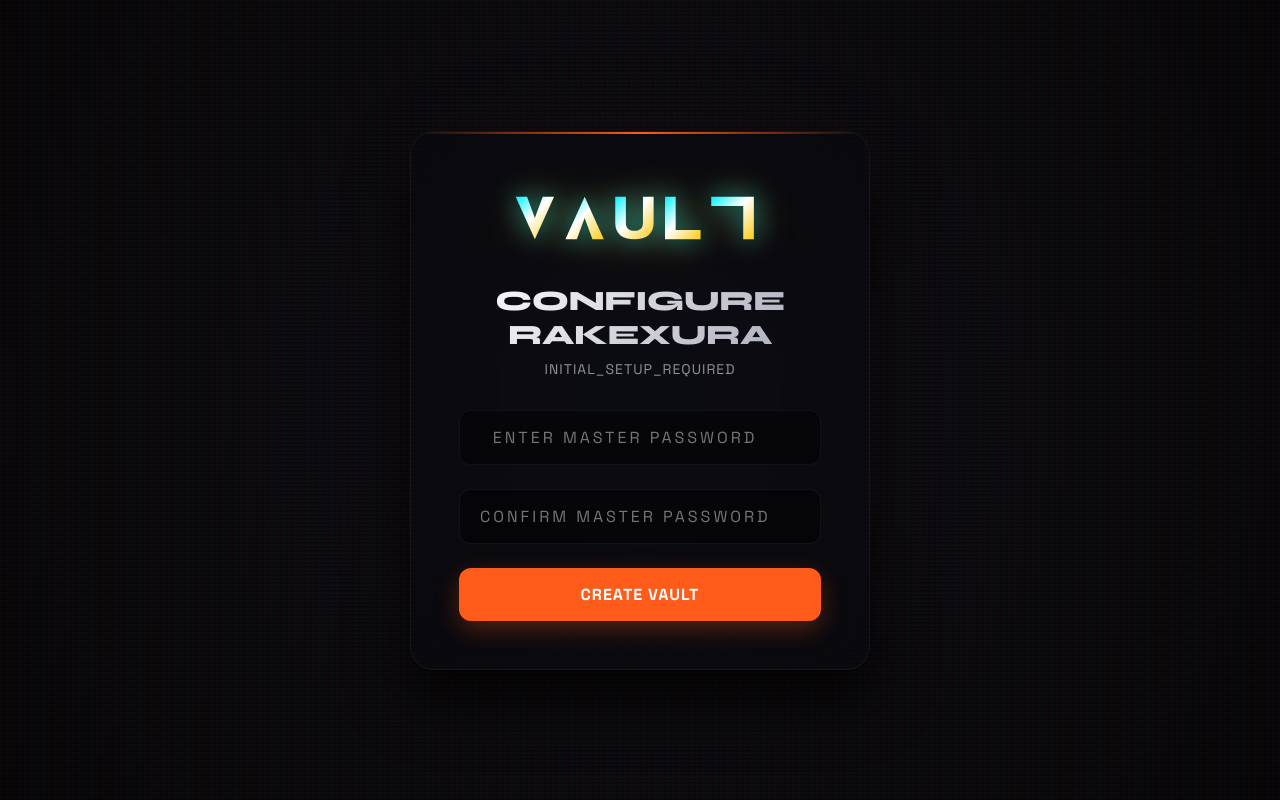
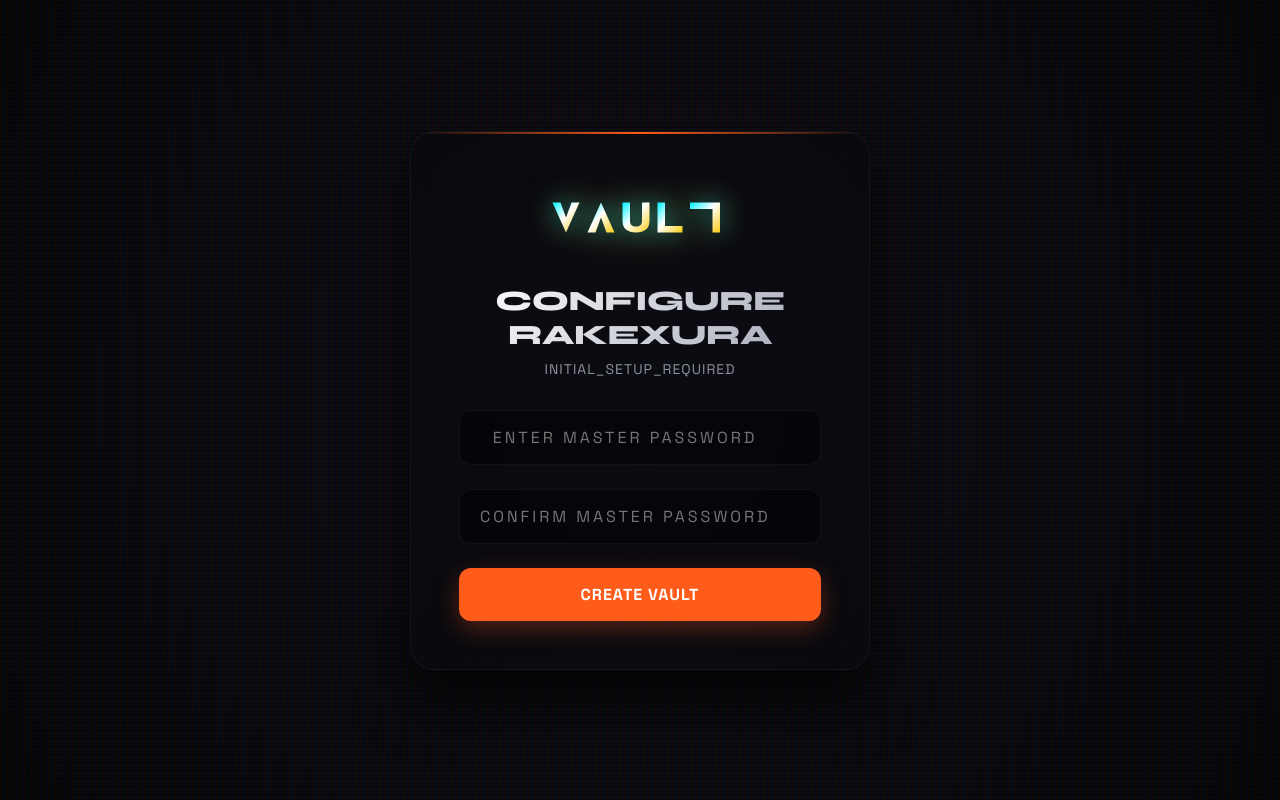
Before and after one commit to RakeshKanna1/sentinal-vault, a React (Vite) app: page / in a window 1280 px wide. Built offline with nearby package versions, Linux system fonts and the light colour scheme.

Commit message:
fix: adjust logo component variants to separate header icon from lock screen wordmark for clean layout

```diff
--- a/src/App.tsx
+++ b/src/App.tsx
@@ -1261,7 +1261,7 @@ ${extraImportant ? extraImportant + '\n' : ''}• Keep the account safe
         <div className="lock-screen">
           <div className="lock-box">
             <div className="lock-icon-container" style={{ background: 'transparent', border: 'none', boxShadow: 'none' }}>
-              <SentinelLogo size={64} />
+              <SentinelLogo size={45} variant="full" />
             </div>
 
             <h1 className="lock-title">
@@ -1333,7 +1333,7 @@ ${extraImportant ? extraImportant + '\n' : ''}• Keep the account safe
           <header className="vault-header">
             <div className="brand-section">
               <div className="brand-logo" style={{ background: 'transparent', boxShadow: 'none' }}>
-                <SentinelLogo size={36} />
+                <SentinelLogo size={34} variant="icon" />
               </div>
               <h1 className="brand-title">
                 RAKEXURA<span>// VAULT</span>
--- a/src/components/SentinelLogo.tsx
+++ b/src/components/SentinelLogo.tsx
@@ -5,13 +5,55 @@ interface SentinelLogoProps {
   size?: number;
   className?: string;
   glow?: boolean;
+  variant?: 'icon' | 'full';
 }
 
 export const SentinelLogo: React.FC<SentinelLogoProps> = ({
-  size = 40,
+  size = 36,
   className = '',
-  glow = true
+  glow = true,
+  variant = 'icon'
 }) => {
+  if (variant === 'icon') {
+    return (
+      <div
+        className={`inline-flex items-center justify-center relative select-none shrink-0 ${className}`}
+        style={{
+          filter: glow ? 'drop-shadow(0 0 10px rgba(0, 240, 255, 0.5)) drop-shadow(0 0 16px rgba(250, 204, 21, 0.3))' : 'none'
+        }}
+      >
+        <svg
+          width={size}
+          height={size}
+          viewBox="0 0 100 100"
+          fill="none"
+          xmlns="http://www.w3.org/2000/svg"
+        >
+          <defs>
+            <linearGradient id="iconGrad" x1="0%" y1="0%" x2="100%" y2="100%">
+              <stop offset="0%" stopColor="#00f2fe" />
+              <stop offset="45%" stopColor="#ffffff" />
+              <stop offset="100%" stopColor="#facc15" />
+            </linearGradient>
+            <linearGradient id="shieldGrad" x1="0%" y1="0%" x2="100%" y2="100%">
+              <stop offset="0%" stopColor="#00f0ff" />
+              <stop offset="50%" stopColor="#7000ff" />
+              <stop offset="100%" stopColor="#ff007f" />
+            </linearGradient>
+          </defs>
+
+          {/* Cyber Outer Shield */}
+          <polygon points="50,6 92,30 92,70 50,94 8,70 8,30" fill="rgba(9, 13, 22, 0.9)" stroke="url(#shieldGrad)" strokeWidth="4" strokeLinejoin="round" />
+          <polygon points="50,16 82,34 82,66 50,84 18,66 18,34" fill="none" stroke="rgba(0, 240, 255, 0.3)" strokeWidth="1.5" strokeDasharray="3 3" />
+
+          {/* Letter 'V' & Inverted 'A' (V Λ Emblem) */}
+          <path d="M 30 35 L 50 72 L 70 35 L 60 35 L 50 54 L 40 35 Z" fill="url(#iconGrad)" />
+          <circle cx="50" cy="30" r="3.5" fill="#00f2fe" />
+        </svg>
+      </div>
+    );
+  }
+
   return (
     <div
       className={`inline-flex items-center justify-center relative select-none ${className}`}
@@ -34,43 +76,18 @@ export const SentinelLogo: React.FC<SentinelLogoProps> = ({
             <stop offset="45%" stopColor="#ffffff" />
             <stop offset="100%" stopColor="#facc15" />
           </linearGradient>
-
-          <linearGradient id="shieldBorder" x1="0%" y1="0%" x2="100%" y2="100%">
-            <stop offset="0%" stopColor="#00f0ff" />
-            <stop offset="50%" stopColor="#7000ff" />
-            <stop offset="100%" stopColor="#ff007f" />
-          </linearGradient>
         </defs>
 
         {/* Letter 'V' */}
-        <path
-          d="M 15 15 L 42 75 L 69 15 L 53 15 L 42 45 L 31 15 Z"
-          fill="url(#vaultNeonGrad)"
-        />
-
+        <path d="M 15 15 L 42 75 L 69 15 L 53 15 L 42 45 L 31 15 Z" fill="url(#vaultNeonGrad)" />
         {/* Letter 'A' (Inverted Lambda Λ) */}
-        <path
-          d="M 85 75 L 112 15 L 139 75 L 123 75 L 112 45 L 101 75 Z"
-          fill="url(#vaultNeonGrad)"
-        />
-
-        {/* Letter 'U' (Curved Minimalist U) */}
-        <path
-          d="M 155 15 L 155 52 C 155 67 165 75 182 75 C 199 75 209 67 209 52 L 209 15 L 194 15 L 194 52 C 194 60 189 63 182 63 C 175 63 170 60 170 52 L 170 15 Z"
-          fill="url(#vaultNeonGrad)"
-        />
-
+        <path d="M 85 75 L 112 15 L 139 75 L 123 75 L 112 45 L 101 75 Z" fill="url(#vaultNeonGrad)" />
+        {/* Letter 'U' */}
+        <path d="M 155 15 L 155 52 C 155 67 165 75 182 75 C 199 75 209 67 209 52 L 209 15 L 194 15 L 194 52 C 194 60 189 63 182 63 C 175 63 170 60 170 52 L 170 15 Z" fill="url(#vaultNeonGrad)" />
         {/* Letter 'L' */}
-        <path
-          d="M 225 15 L 225 75 L 275 75 L 275 62 L 240 62 L 240 15 Z"
-          fill="url(#vaultNeonGrad)"
-        />
-
+        <path d="M 225 15 L 225 75 L 275 75 L 275 62 L 240 62 L 240 15 Z" fill="url(#vaultNeonGrad)" />
         {/* Letter 'T' (Custom Sharp Corner T / 7) */}
-        <path
-          d="M 290 15 L 350 15 L 350 75 L 335 75 L 335 28 L 290 28 Z"
-          fill="url(#vaultNeonGrad)"
-        />
+        <path d="M 290 15 L 350 15 L 350 75 L 335 75 L 335 28 L 290 28 Z" fill="url(#vaultNeonGrad)" />
       </svg>
     </div>
   );
```
